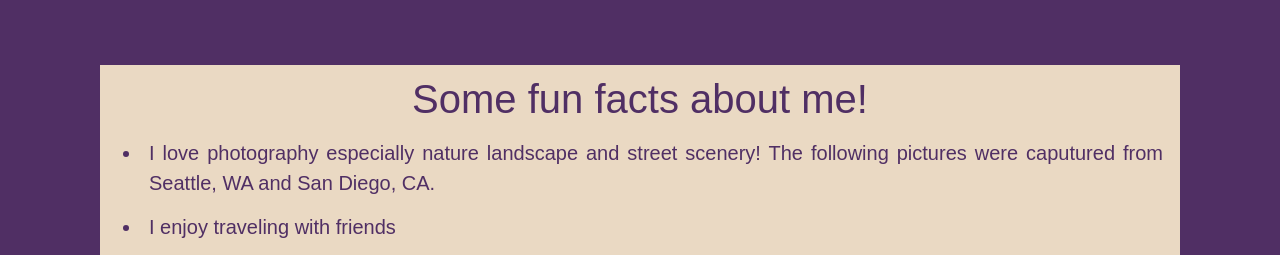
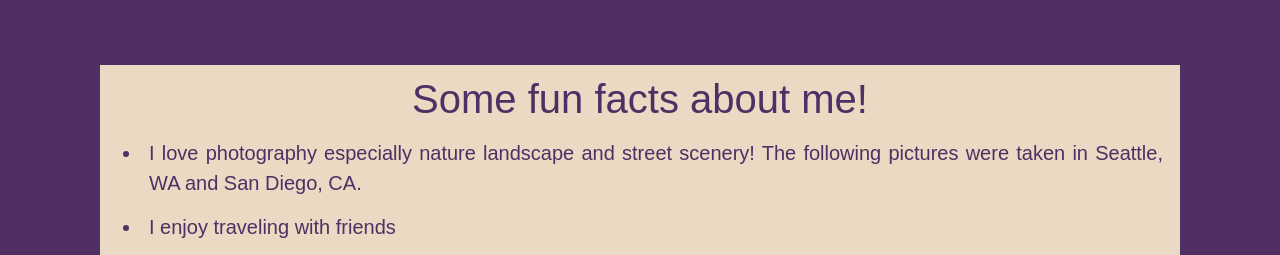
Before and after one commit to sophietao127/my-portfolio, a React (Create React App) app: page / in a window 1280 px wide. Shown: the part 1440-1695 px from the top of the page. Built offline with nearby package versions, Linux system fonts and the light colour scheme.

Commit message:
Dec 27, Commit 2

```diff
--- a/src/pages/Home.js
+++ b/src/pages/Home.js
@@ -69,7 +69,7 @@ function Home() {
             <ul>
               <li>
                 I love photography especially nature landscape and street scenery!
-              The following pictures were caputured from Seattle, WA and San Diego, CA.
+              The following pictures were taken in Seattle, WA and San Diego, CA.
               </li>
               <li> I enjoy traveling with friends </li>
               <li> I like doing yoga at home when I'm stressed.</li>
```
